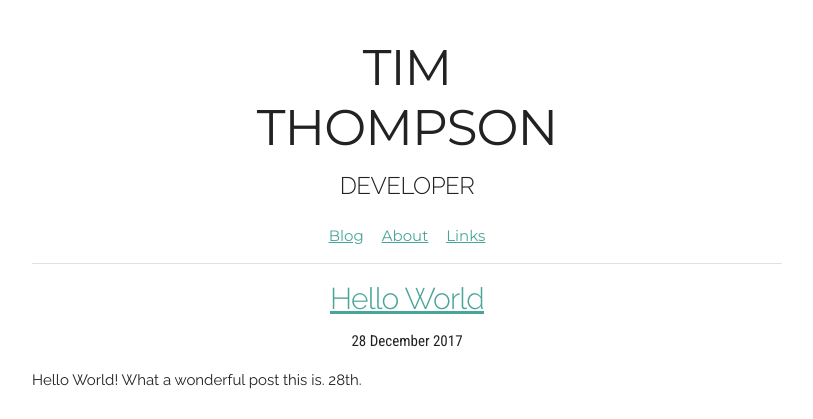
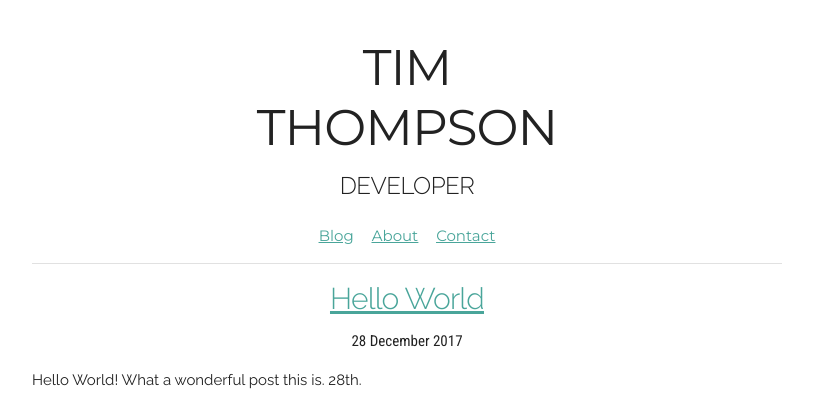
Before and after one commit to tim-thompson/blog, a Jekyll site: the page built from index.html, in a window 1280 px wide. Shown: the top 419 px of the page, without its empty margins (233-1046 px from the left). Built offline with Jekyll 4.4.1, drawn with Linux system fonts in a browser that asks for light colours; some web fonts are replaced; the list of posts is cut into pages by our own code; comment, search, counter and statistics services are not loaded.

```diff
--- a/_includes/head.html
+++ b/_includes/head.html
@@ -3,7 +3,7 @@
         <!-- Basic Page Needs
         –––––––––––––––––––––––––––––––––––––––––––––––––– -->
         <meta charset="utf-8">
-        <title>Tim Thompson - Developer</title>
+        <title>Tim Thompson - Developer | {{ page.title }}</title>
         <meta name="description" content="">
         <meta name="author" content="Tim Thompson">
 
--- a/_includes/header.html
+++ b/_includes/header.html
@@ -5,7 +5,7 @@
       <ul class="nav">
         <li class="nav"><a href="{{ site.baseurl }}" class="nav"><u>Blog</u></a></li>
         <li class="nav"><a href="{{ site.baseurl }}/about" class="nav"><u>About</u></a></li>
-        <li class="nav"><a href="{{ site.baseurl }}/contact" class="nav"><u>Links</u></a></li>
+        <li class="nav"><a href="{{ site.baseurl }}/contact" class="nav"><u>Contact</u></a></li>
       </ul>
       <hr></hr>
     </div>
--- a/index.html
+++ b/index.html
@@ -1,5 +1,6 @@
 ---
 layout: default
+title: Blog
 ---
 {% for post in paginator.posts %}
 <div class="blog-post">
```
